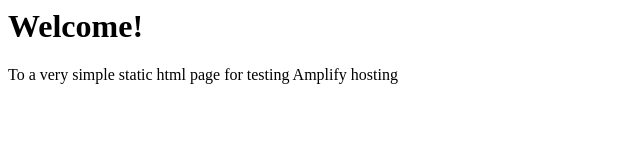
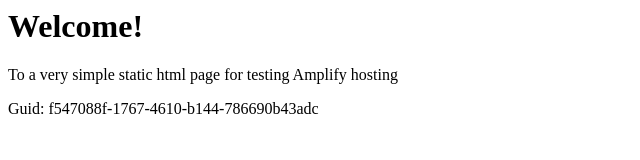
Before and after one commit to aws-aemilia-pdx/Github-PR-Commit-Integration-Test-DoNotTouch-v1-beta-us-west-2, a website: page src/index.html in a window 1280 px wide. Shown: the whole page, without its empty margins (0-640 px from the left). Drawn offline with Linux system fonts and the light colour scheme.

Commit message:
commit from integ tests

```diff
--- a/src/index.html
+++ b/src/index.html
@@ -1,3 +1,5 @@
+
+
 <html lang="en">
 
 <head>
@@ -10,6 +12,6 @@
 <body>
     <h1>Welcome!</h1>
     <p>To a very simple static html page for testing Amplify hosting</p>
-</body>
+    <p>Guid: f547088f-1767-4610-b144-786690b43adc</p></body>
 
 </html>
```
